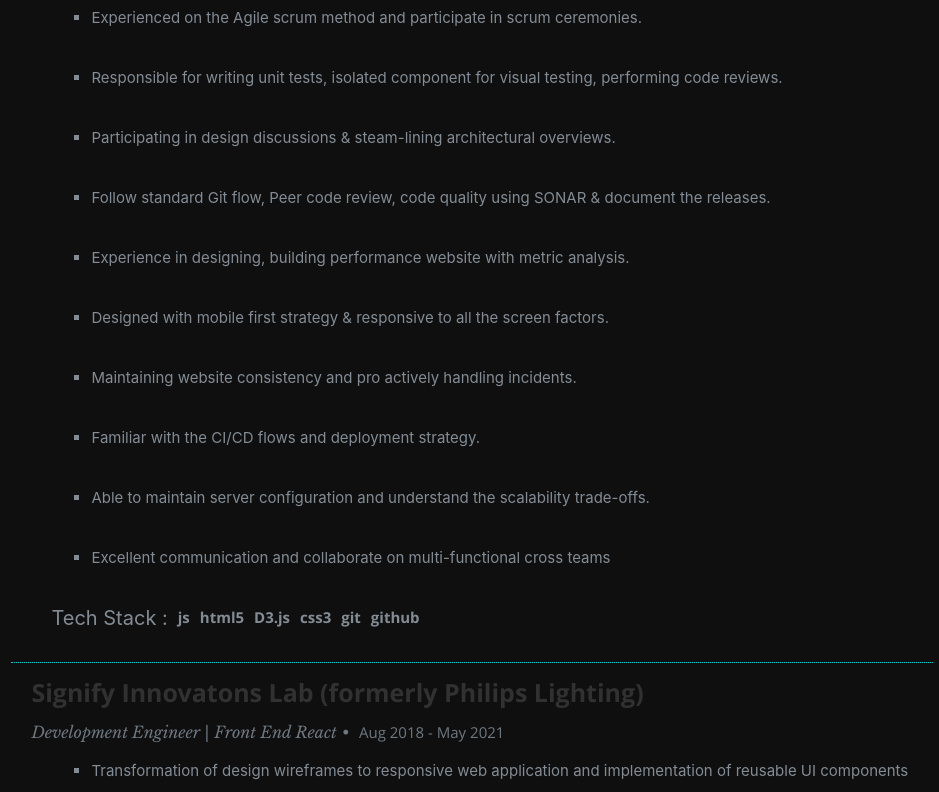
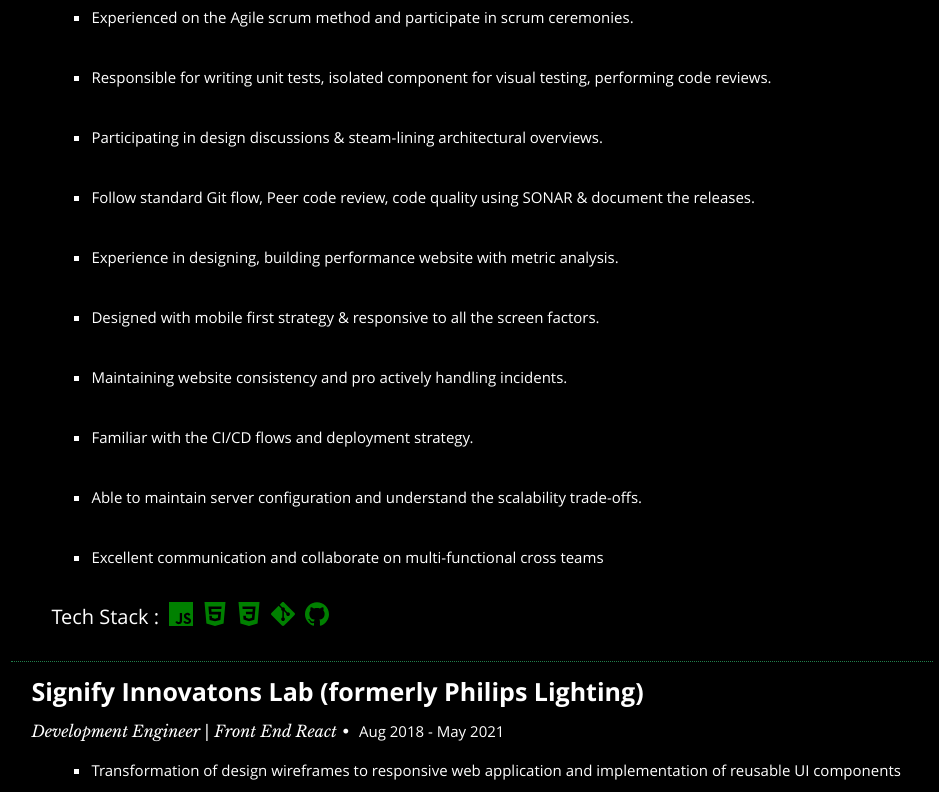
Before and after one commit to mohammedimtiyaz-1/Portfolio, a React (Create React App) app: page / in a window 1280 px wide. Shown: the part 1020-1812 px from the top of the page, without its empty margins (219-1158 px from the left). Built offline with nearby package versions, Linux system fonts and the light colour scheme.

Commit message:
icons added

```diff
--- a/package.json
+++ b/package.json
@@ -13,6 +13,9 @@
 
 
   "react-dom": "^16.6.0",
+
+
+  "react-icons": "^4.2.0",
 
 
   "react-scripts": "2.1.1",
--- a/public/css/default.css
+++ b/public/css/default.css
@@ -276,7 +276,7 @@ abbr:hover { cursor: help; }
 	font-family: /* Copperplate */ 'opensans-bold', sans-serif;
    line-height: 60px;
 	text-indent: 0;
-	background: transparent;
+	background: black !important;
 	color: inherit;
 }
 
--- a/public/css/layout.css
+++ b/public/css/layout.css
@@ -2,6 +2,9 @@ body {
   background: #0f0f0f;
 }
 
+body p h1 h3{
+  color: #fff;
+}
 header {
   position: relative;
   height: 800px;
@@ -180,7 +183,7 @@ ul#nav li.current a {
 /* ------------------------------------------------------------------ */
 
 #about {
-  background: #2b2b2b;
+  background: black;
   padding-top: 96px;
   padding-bottom: 66px;
   overflow: hidden;
@@ -239,10 +242,15 @@ ul#nav li.current a {
 /* ------------------------------------------------------------------ */
 
 #resume {
-
+  background: black;
   padding-top: 90px;
   padding-bottom: 72px;
   overflow: hidden;
+  color: #fff !important;
+}
+
+#resume h3{
+  color:#fff;
 }
 
 #resume a,
@@ -251,7 +259,7 @@ ul#nav li.current a {
 }
 #resume a:hover,
 #resume a:focus {
-  color: #313131;
+  color: #38d98194;
 }
 
 #resume .row {
@@ -260,7 +268,7 @@ ul#nav li.current a {
 #resume .row .item{
   margin-bottom:15px;
   padding-bottom: 9px;
-  border-bottom:1px dotted #00cccc;
+  border-bottom:1px dotted #38d98194;
 }
 #resume .row .item:last-child{
   margin-bottom:15px;
@@ -272,6 +280,7 @@ ul#nav li.current a {
   font: 18px/24px "opensans-bold", sans-serif;
   text-transform: uppercase;
   letter-spacing: 1px;
+  color: #fff;
 }
 #resume h1 span {
   border-bottom: 3px solid #38d98194;
@@ -297,7 +306,7 @@ ul#nav li.current a {
 }
 #resume .info {
   font: 16px/24px "librebaskerville-italic", serif;
-  color: #6e7881;
+  color: #fff;
   margin-bottom: 9px;
   margin-top: 9px;
 }
@@ -311,13 +320,13 @@ ul#nav li.current a {
 }
 #resume .tech {
   font-size: 2rem;
-
+  color: #fff;
   margin:20px;
   align-items: center;
   display: flex;
   gap: 10px;
 }
-#resume ol p {
+#resume ol p { color: #fff;
   font-size: 1.5rem;
   list-style:square outside ;
      display:list-item;
@@ -328,7 +337,7 @@ ul#nav li.current a {
 /* ------------------------------------------------------------------ */
 
 #portfolio {
-
+ background: black;
   padding-top: 50px;
   padding-bottom: 50px;
 }
@@ -347,7 +356,7 @@ ul#nav li.current a {
   flex-wrap: wrap;
 }
 .portfolio-item .item-wrap {
-  background: #fff;
+  background: black;
   overflow: hidden;
   position: relative;
   height: 300px;
@@ -496,7 +505,7 @@ ul#nav li.current a {
   cursor: pointer;
 }
 .popup-modal a:hover {
-  color: #00cccc;
+  color: #38d98194;
 }
 .popup-modal a.popup-modal-dismiss {
   margin-left: 24px;
--- /dev/null
+++ b/src/components/Icons.jsx
@@ -0,0 +1,12 @@
+import React from "react";
+import * as FontAwesome from "react-icons/si";
+
+function Icons({ name }) {
+  console.log("name", name);
+  const iconString = "Si" + name;
+  console.log("name", iconString);
+  const icon = React.createElement(FontAwesome[iconString]);
+  return <div style={{ fontSize: 24, color: "green" }}>{icon}</div>;
+}
+
+export default Icons;
--- a/src/components/Project.jsx
+++ b/src/components/Project.jsx
@@ -1,4 +1,5 @@
 import React from "react";
+import Icons from "./Icons";
 
 function Project({ i, setModal, data }) {
   return (
@@ -17,9 +18,9 @@ function Project({ i, setModal, data }) {
               </div>
               <div className="tech">
                 <h3>Tools Technology</h3>
-                <div>
+                <div className="tech-icons">
                   {data.tech.map((e) => (
-                    <p>{e}</p>
+                    <Icons name={e} />
                   ))}
                 </div>
               </div>
--- a/src/components/Resume.js
+++ b/src/components/Resume.js
@@ -1,4 +1,5 @@
 import React, { Component } from "react";
+import Icons from "./Icons";
 export default class Resume extends Component {
   render() {
     let resumeData = this.props.resumeData;
@@ -65,7 +66,7 @@ export default class Resume extends Component {
                         <div className="tech">
                           Tech Stack :{" "}
                           {item.tech.map((t) => (
-                            <b>{t}</b>
+                            <Icons name={t} />
                           ))}
                         </div>
                       </div>
--- a/src/index.css
+++ b/src/index.css
@@ -1,12 +1,7 @@
 body {
   margin: 0;
   padding: 0;
-  font-family: -apple-system, BlinkMacSystemFont, "Segoe UI", "Roboto", "Oxygen",
-    "Ubuntu", "Cantarell", "Fira Sans", "Droid Sans", "Helvetica Neue",
-    sans-serif;
-  -webkit-font-smoothing: antialiased;
-
-  -moz-osx-font-smoothing: grayscale;
+  background-color: black;
 }
 
 code {
@@ -27,12 +22,13 @@ li:hover{
 
 }
 #skills{
-  background-color: rgb(19, 18, 18);
+  background-color:black;
   display: flex;
   flex-direction: column;
   gap: 30px;
   padding:20px 10px;
-  color:#fff
+  color:#fff;
+  padding-bottom: 50px;
 }
 #skills div {
 display: flex;
@@ -142,10 +138,19 @@ justify-content: space-around;
   color:green;
   font-size: 2.5rem;
   text-transform: capitalize;
+  margin-bottom: 1rem;;
  }
 
  #project .text p{
   color: antiquewhite;
+ }
+ #project .tech-icons{
+  font-size: 2rem;
+  display: flex;
+  flex-wrap: wrap;
+  gap:20px;
+  align-items: center;
+  justify-content: flex-start;
  }
 
 
--- a/src/resumeData.js
+++ b/src/resumeData.js
@@ -46,7 +46,7 @@ let resumeData = {
       CompanyName: "Decathlon",
       specialization: "Senior Front Developer",
       MonthOfLeaving: "",
-      tech: ["js", "html5", "D3.js", "css3", "git", "github"],
+      tech: ["Javascript", "Html5", "Css3", "Git", "Github"],
       YearOfLeaving: "...Presently working",
       Achievements: [
         "Experience on building the high traffic customer facing Website - Decathlon Online Shopping App (DOSA) website ecommerce.",
@@ -69,7 +69,7 @@ let resumeData = {
       specialization: "Development Engineer | Front End React",
       join: "Aug 2018",
       leave: "May 2021",
-      tech: ["js", "html5", "D3.js", "css3", "git", "github"],
+      tech: ["Javascript", "Html5", "Css3", "Git", "Github"],
       Achievements: [
         "Transformation of design wireframes to responsive web application and implementation of reusable UI components using React.js",
         "Responsible for Integration of REST APIs to UI &incorporated unit tests with Jest.",
@@ -93,7 +93,7 @@ let resumeData = {
       specialization: "Intern  | Junior Developer",
       join: "Aug 2017",
       leave: "Aug 2018",
-      tech: ["js", "html5", "D3.js", "css3", "git", "github"],
+      tech: ["Javascript", "Html5", "Css3", "Git", "Github"],
       Achievements: [
         "Developed  SandBox environment for RESTful APIs that programs the simulation of Sensor devices.",
         "Developed Dashboard that generates the query-able  UI report on external CSV energy statistics using D3.js",
@@ -103,10 +103,10 @@ let resumeData = {
 
   skills: [
     {
-      skillname: "HTML5",
+      skillname: "Html5",
     },
     {
-      skillname: "CSS3",
+      skillname: "Css3",
     },
     {
       skillname: "JavaScript",
@@ -131,28 +131,28 @@ let resumeData = {
       description:
         "Developed web app, generates the queryable UI report on external CSV energy statistics using D3.js.",
       imgurl: "images/react3.png",
-      tech: ["D3js", "HTML5", "Chart.js", "CSS3"],
+      tech: ["Javascript", "Html5", "Css3"],
       url: "https://www.google.com",
     },
     {
       name: "project2",
       description: "mobileapp",
       imgurl: "images/react3.png",
-      tech: ["D3js", "HTML5", "Chart.js", "CSS3"],
+      tech: ["Javascript", "Html5", "Css3"],
       url: "https://www.google.com",
     },
     {
       name: "project3",
       description: "mobileapp",
       imgurl: "images/react3.png",
-      tech: ["D3js", "HTML5", "Chart.js", "CSS3"],
+      tech: ["Javascript", "Html5", "Css3"],
       url: "https://www.google.com",
     },
     {
       name: "project4",
       description: "mobileapp",
       imgurl: "images/react3.png",
-      tech: ["D3js", "HTML5", "Chart.js", "CSS3"],
+      tech: ["Javascript", "Html5", "Css3"],
       url: "https://www.google.com",
     },
   ],
@@ -162,28 +162,28 @@ let resumeData = {
       description:
         "Developed web app, generates the queryable UI report on external CSV energy statistics using D3.js.",
       imgurl: "images/react3.png",
-      tech: ["D3js", "HTML5", "Chart.js", "CSS3"],
+      tech: ["Javascript", "Html5", "Css3"],
       url: "https://www.google.com",
     },
     {
       name: "project2",
       description: "mobileapp",
       imgurl: "images/react3.png",
-      tech: ["D3js", "HTML5", "Chart.js", "CSS3"],
+      tech: ["Javascript", "Html5", "Css3"],
       url: "https://www.google.com",
     },
     {
       name: "project3",
       description: "mobileapp",
       imgurl: "images/react3.png",
-      tech: ["D3js", "HTML5", "Chart.js", "CSS3"],
+      tech: ["Javascript", "Html5", "Css3"],
       url: "https://www.google.com",
     },
     {
       name: "project4",
       description: "mobileapp",
       imgurl: "images/react3.png",
-      tech: ["D3js", "HTML5", "Chart.js", "CSS3"],
+      tech: ["Javascript", "Html5", "Css3"],
       url: "https://www.google.com",
     },
   ],
```
Also changed, not shown: public/css/magnific-popup.css, 1 other file (tests, documents, lock files or other folders).
